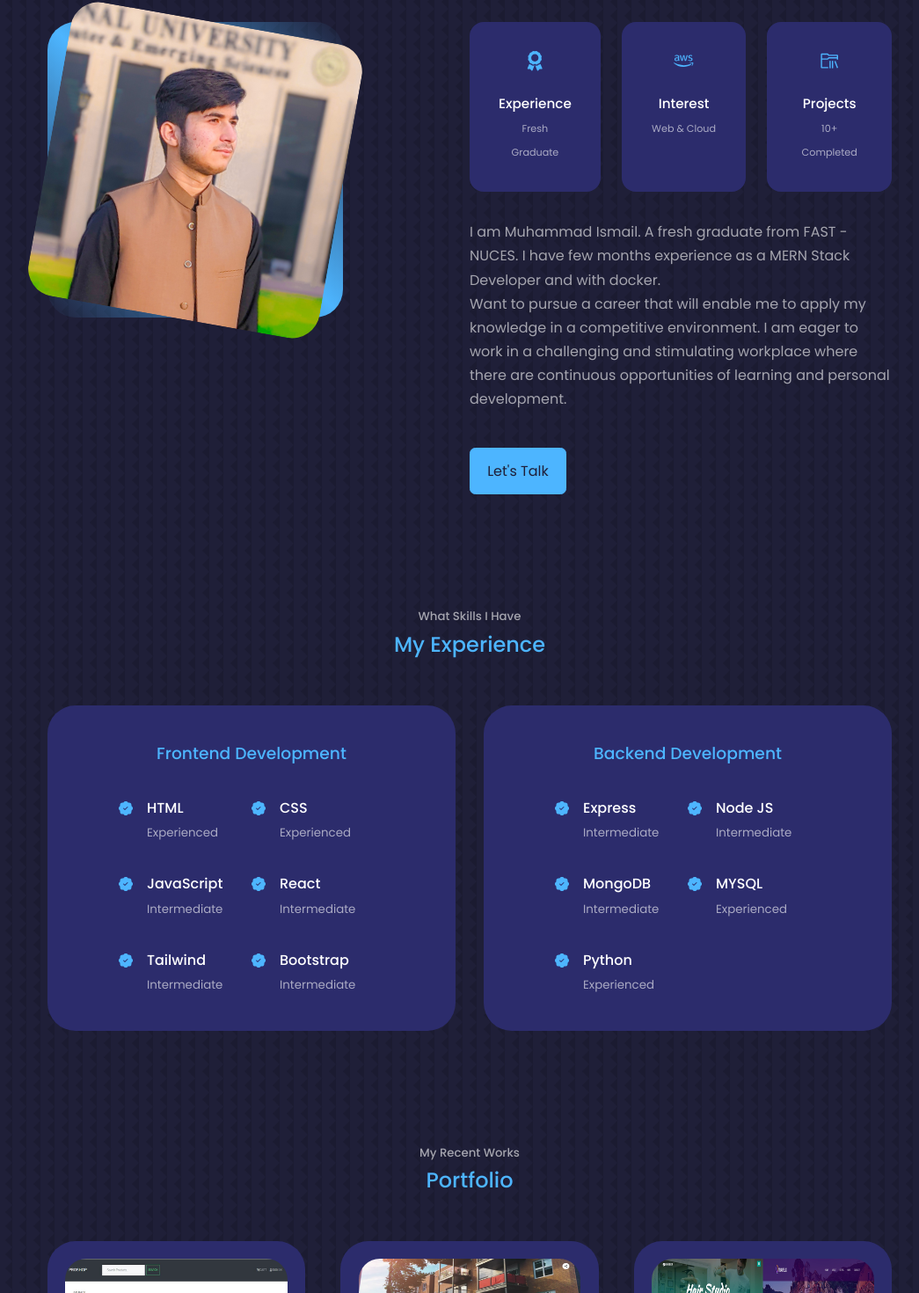
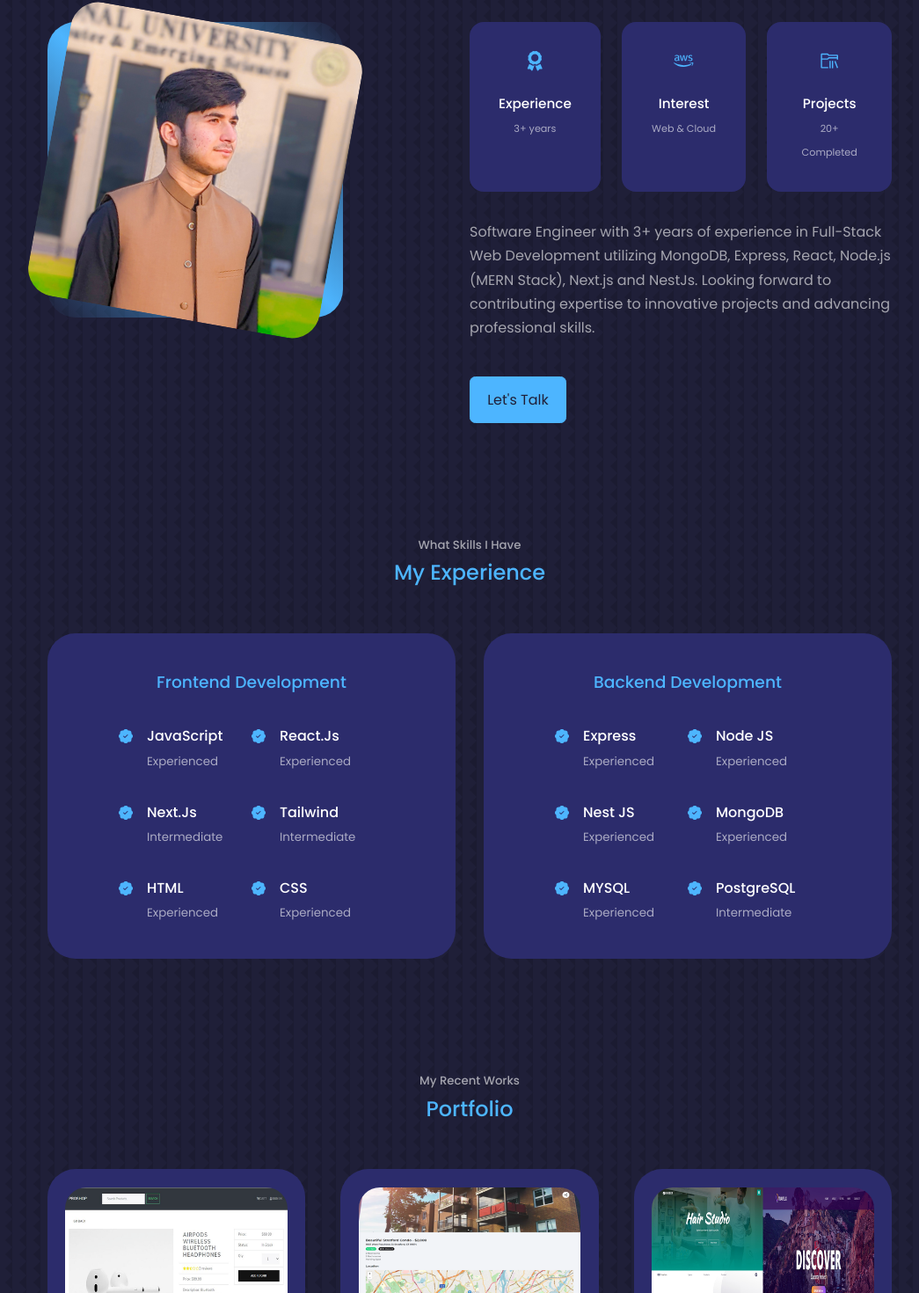
Before and after one commit to Ismail-butt/Ismail-butt.github.io, a React (Create React App) app: page / in a window 1280 px wide. Shown: the part 1014-2484 px from the top of the page at 88% size, without its empty margins (106-1151 px from the left). Built offline with nearby package versions, Linux system fonts and the light colour scheme.

Commit message:
chore: updated content

```diff
--- a/src/components/about/About.jsx
+++ b/src/components/about/About.jsx
@@ -1,59 +1,57 @@
-import './about.css'
-import Me from '../../assets/me-about.jpg'
-import { FaAward } from 'react-icons/fa'
-import { FaAws } from 'react-icons/fa'
-import { VscFolderLibrary } from 'react-icons/vsc'
+import "./about.css";
+import Me from "../../assets/me-about.jpg";
+import { FaAward } from "react-icons/fa";
+import { FaAws } from "react-icons/fa";
+import { VscFolderLibrary } from "react-icons/vsc";
 
 const About = () => {
   return (
-    <section id='about'>
+    <section id="about">
       <h5>Get To Know</h5>
       <h2>About Me</h2>
 
-      <div className='container about__container'>
-        <div className='about__me'>
-          <div className='about__me-image'>
-            <img src={Me} alt='About' />
+      <div className="container about__container">
+        <div className="about__me">
+          <div className="about__me-image">
+            <img src={Me} alt="About" />
           </div>
         </div>
 
-        <div className='about__content'>
-          <div className='about__cards'>
-            <article className='about__card'>
-              <FaAward className='about__icon' />
+        <div className="about__content">
+          <div className="about__cards">
+            <article className="about__card">
+              <FaAward className="about__icon" />
               <h5>Experience</h5>
-              <small>Fresh Graduate</small>
+              <small>3+ years</small>
             </article>
 
-            <article className='about__card'>
-              <FaAws className='about__icon' />
+            <article className="about__card">
+              <FaAws className="about__icon" />
               <h5>Interest</h5>
               <small>Web & Cloud</small>
             </article>
 
-            <article className='about__card'>
-              <VscFolderLibrary className='about__icon' />
+            <article className="about__card">
+              <VscFolderLibrary className="about__icon" />
               <h5>Projects</h5>
-              <small>10+ Completed</small>
+              <small>20+ Completed</small>
             </article>
           </div>
 
           <p>
-            I am Muhammad Ismail. A fresh graduate from FAST - NUCES. I have few
-            months experience as a MERN Stack Developer and with docker.
-            <br /> Want to pursue a career that will enable me to apply my
-            knowledge in a competitive environment. I am eager to work in a
-            challenging and stimulating workplace where there are continuous
-            opportunities of learning and personal development.
+            Software Engineer with 3+ years of experience in Full-Stack Web
+            Development utilizing MongoDB, Express, React, Node.js (MERN Stack),
+            Next.js and NestJs. Looking forward to contributing expertise to
+            innovative projects and advancing professional skills.
           </p>
 
-          <a href='#contact' className='btn btn-primary'>
+          <a href="#contact" className="btn btn-primary">
             Let's Talk
           </a>
         </div>
       </div>
     </section>
-  )
-}
+  );
+};
 
-export default About
+export default About;
--- a/src/components/experience/Experience.jsx
+++ b/src/components/experience/Experience.jsx
@@ -1,105 +1,112 @@
-import './experience.css'
-import { BsPatchCheckFill } from 'react-icons/bs'
+import "./experience.css";
+import { BsPatchCheckFill } from "react-icons/bs";
 
 const Experience = () => {
   return (
-    <section id='experience'>
+    <section id="experience">
       <h5>What Skills I Have</h5>
       <h2>My Experience</h2>
 
-      <div className='container experience__container'>
-        <div className='experience__frontend'>
+      <div className="container experience__container">
+        <div className="experience__frontend">
           <h3>Frontend Development</h3>
-          <div className='experience__content'>
-            <article className='experience__details'>
-              <BsPatchCheckFill className='experience__details-icon' />
+          <div className="experience__content">
+            <article className="experience__details">
+              <BsPatchCheckFill className="experience__details-icon" />
+              <div>
+                <h4>JavaScript</h4>
+                <small className="text-light">Experienced</small>
+              </div>
+            </article>
+            <article className="experience__details">
+              <BsPatchCheckFill className="experience__details-icon" />
+              <div>
+                <h4>React.Js</h4>
+                <small className="text-light">Experienced</small>
+              </div>
+            </article>
+            <article className="experience__details">
+              <BsPatchCheckFill className="experience__details-icon" />
+              <div>
+                <h4>Next.Js</h4>
+                <small className="text-light">Intermediate</small>
+              </div>
+            </article>
+            <article className="experience__details">
+              <BsPatchCheckFill className="experience__details-icon" />
+              <div>
+                <h4>Tailwind</h4>
+                <small className="text-light">Intermediate</small>
+              </div>
+            </article>
+            <article className="experience__details">
+              <BsPatchCheckFill className="experience__details-icon" />
               <div>
                 <h4>HTML</h4>
-                <small className='text-light'>Experienced</small>
+                <small className="text-light">Experienced</small>
               </div>
             </article>
-            <article className='experience__details'>
-              <BsPatchCheckFill className='experience__details-icon' />
+            <article className="experience__details">
+              <BsPatchCheckFill className="experience__details-icon" />
               <div>
                 <h4>CSS</h4>
-                <small className='text-light'>Experienced</small>
-              </div>
-            </article>
-            <article className='experience__details'>
-              <BsPatchCheckFill className='experience__details-icon' />
-              <div>
-                <h4>JavaScript</h4>
-                <small className='text-light'>Intermediate</small>
-              </div>
-            </article>
-            <article className='experience__details'>
-              <BsPatchCheckFill className='experience__details-icon' />
-              <div>
-                <h4>React</h4>
-                <small className='text-light'>Intermediate</small>
-              </div>
-            </article>
-            <article className='experience__details'>
-              <BsPatchCheckFill className='experience__details-icon' />
-              <div>
-                <h4>Tailwind</h4>
-                <small className='text-light'>Intermediate</small>
-              </div>
-            </article>
-            <article className='experience__details'>
-              <BsPatchCheckFill className='experience__details-icon' />
-              <div>
-                <h4>Bootstrap</h4>
-                <small className='text-light'>Intermediate</small>
+                <small className="text-light">Experienced</small>
               </div>
             </article>
           </div>
         </div>
         {/*END OF FRONTEND */}
 
-        <div className='experience__backend'>
+        <div className="experience__backend">
           <h3>Backend Development</h3>
-          <div className='experience__content'>
-            <article className='experience__details'>
-              <BsPatchCheckFill className='experience__details-icon' />
+          <div className="experience__content">
+            <article className="experience__details">
+              <BsPatchCheckFill className="experience__details-icon" />
               <div>
                 <h4>Express</h4>
-                <small className='text-light'>Intermediate</small>
+                <small className="text-light">Experienced</small>
               </div>
             </article>
-            <article className='experience__details'>
-              <BsPatchCheckFill className='experience__details-icon' />
+            <article className="experience__details">
+              <BsPatchCheckFill className="experience__details-icon" />
               <div>
                 <h4>Node JS</h4>
-                <small className='text-light'>Intermediate</small>
+                <small className="text-light">Experienced</small>
               </div>
             </article>
-            <article className='experience__details'>
-              <BsPatchCheckFill className='experience__details-icon' />
+            <article className="experience__details">
+              <BsPatchCheckFill className="experience__details-icon" />
+              <div>
+                <h4>Nest JS</h4>
+                <small className="text-light">Experienced</small>
+              </div>
+            </article>
+            <article className="experience__details">
+              <BsPatchCheckFill className="experience__details-icon" />
               <div>
                 <h4>MongoDB</h4>
-                <small className='text-light'>Intermediate</small>
+                <small className="text-light">Experienced</small>
               </div>
             </article>
-            <article className='experience__details'>
-              <BsPatchCheckFill className='experience__details-icon' />
+            <article className="experience__details">
+              <BsPatchCheckFill className="experience__details-icon" />
               <div>
                 <h4>MYSQL</h4>
-                <small className='text-light'>Experienced</small>
+                <small className="text-light">Experienced</small>
               </div>
             </article>
-            <article className='experience__details'>
-              <BsPatchCheckFill className='experience__details-icon' />
+            <article className="experience__details">
+              <BsPatchCheckFill className="experience__details-icon" />
               <div>
-                <h4>Python</h4>
-                <small className='text-light'>Experienced</small>
+                <h4>PostgreSQL</h4>
+                <small className="text-light">Intermediate</small>
               </div>
             </article>
           </div>
         </div>
       </div>
     </section>
-  )
-}
+  );
+};
 
-export default Experience
+export default Experience;
```
Also changed, not shown: src/components/portfolio/Portfolio.jsx (+51 -43 lines), 1 other file (tests, documents, lock files or other folders).
